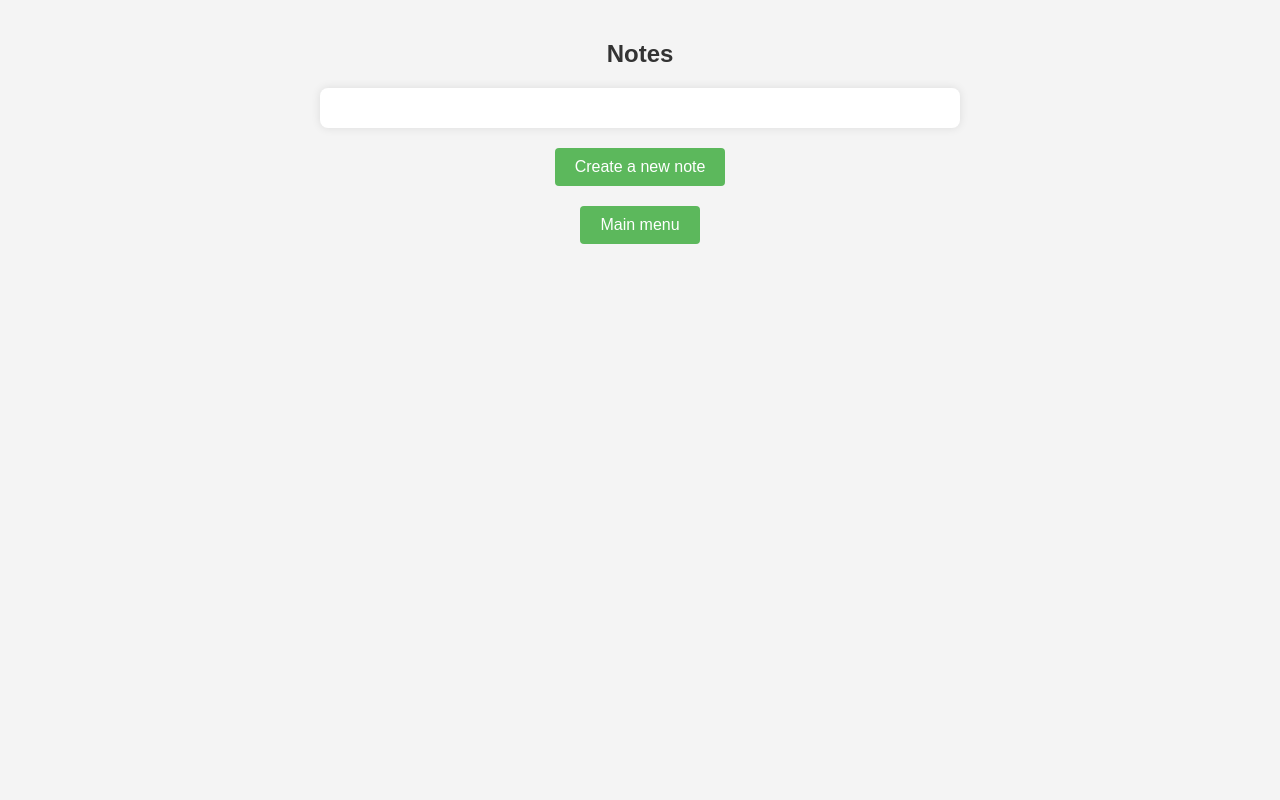
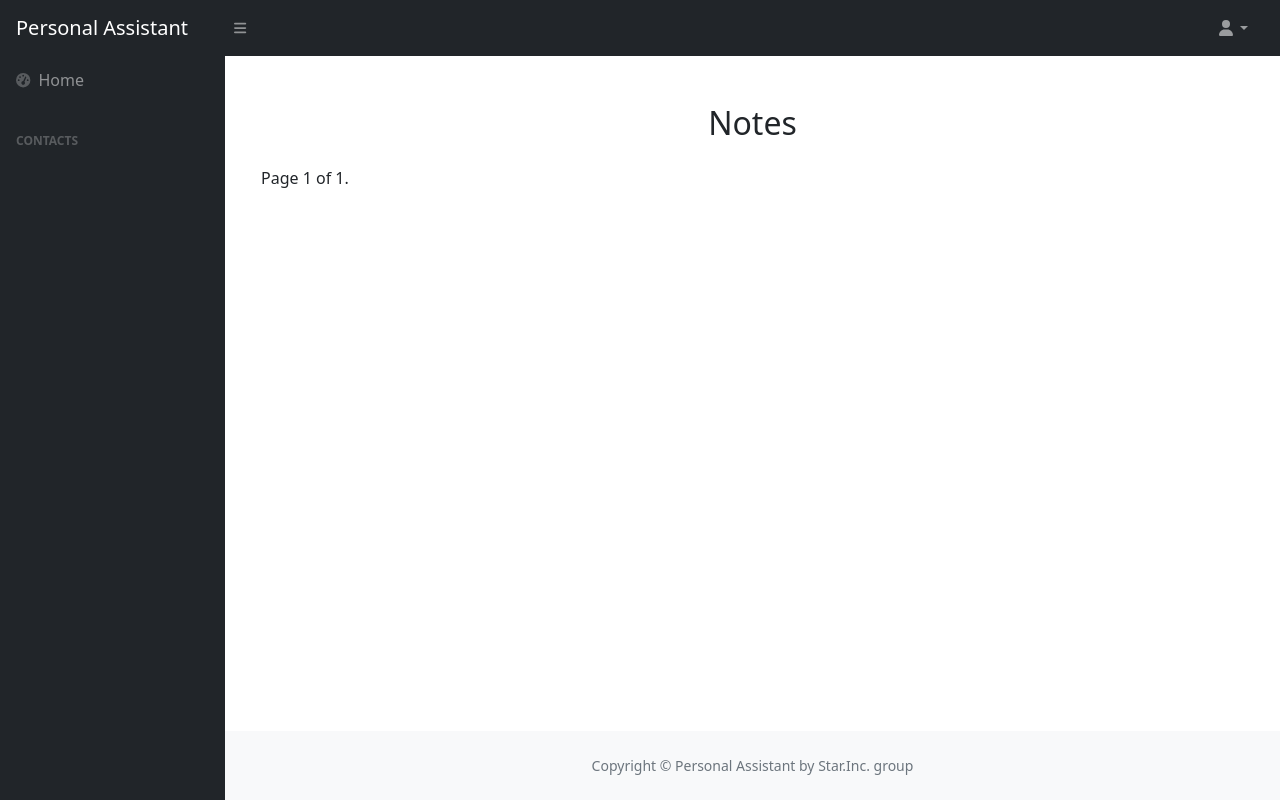
Before and after one commit to dspuliaiev/Personal_web_assistant_deploy, a Django app: page /notes/notes/ in a window 1280 px wide. Run offline with Django 5.2, Linux system fonts and the light colour scheme; data that the repository does not hold is empty; some libraries are stand-ins or nearby versions.

Commit message:
Add files via upload

```diff
--- a/contacts/templates/contacts/base.html
+++ b/contacts/templates/contacts/base.html
@@ -10,6 +10,7 @@
     <title>{% block title %}{% endblock %}</title>
     <link href="https://cdn.jsdelivr.net/npm/simple-datatables@7.1.2/dist/style.min.css" rel="stylesheet"/>
     <link rel="stylesheet" href="{% static 'contacts/styles.css'%}">
+
     <script src="https://use.fontawesome.com/releases/v6.3.0/js/all.js" crossorigin="anonymous"></script>
 </head>
 <body class="sb-nav-fixed">
@@ -67,6 +68,16 @@
                         <div class="sb-nav-link-icon"><i class="fas fa-calendar-alt"></i></div>
                         Upcoming birthdays
                     </a>
+                    <div class="sb-sidenav-menu-heading">NOTES</div>
+                    <a class="nav-link" href="{% url 'notes:note_list' %}">
+                        <div class="sb-nav-link-icon"><i class="fas fa-list"></i></div>
+                        Note List
+                    </a>
+                    <a class="nav-link" href="{% url 'notes:note_create' %}">
+                        <div class="sb-nav-link-icon"><i class="fas fa-plus"></i></div>
+                        Create Note
+                    </a>
+
                     {% endif %}
                 </div>
             </div>
--- a/notes/templates/notes/note_list.html
+++ b/notes/templates/notes/note_list.html
@@ -1,71 +1,48 @@
-<!DOCTYPE html>
-<html lang="en">
-<head>
-    <meta charset="UTF-8"/>
-    <title>Notes</title>
-    <style>
-        body {
-            font-family: Arial, sans-serif;
-            background-color: #f4f4f4;
-            padding: 20px;
-            margin: 0;
-        }
-        h2 {
-            text-align: center;
-            color: #333;
-        }
-        .notes-container,
-        .menu-container {
-            background: white;
-            padding: 20px;
-            border-radius: 8px;
-            box-shadow: 0 0 10px rgba(0, 0, 0, 0.1);
-            max-width: 600px;
-            margin: 20px auto;
-        }
-        .note {
-            padding: 10px;
-            border-bottom: 1px solid #eee;
-        }
-        .note:last-child {
-            border-bottom: none;
-        }
-        .note a, .menu-link {
-            color: #5cb85c;
-            text-decoration: none;
-            margin-right: 10px;
-        }
-        .note a:hover, .menu-link:hover {
-            text-decoration: underline;
-        }
-        .create-link, .menu-link {
-            display: block;
-            width: fit-content;
-            background-color: #5cb85c;
-            color: white;
-            text-align: center;
-            padding: 10px 20px;
-            border-radius: 4px;
-            text-decoration: none;
-            margin: 20px auto;
-        }
-        .create-link:hover, .menu-link:hover {
-            background-color: #4cae4c;
-        }
-    </style>
-</head>
-<body>
-    <h2>Notes</h2>
-    <div class="notes-container">
+{% extends "contacts/base.html" %}
+
+{% block title %}Notes{% endblock %}
+
+{% block content %}
+<div class="container mt-5">
+    <h2 class="text-center mb-4">Notes</h2>
+    <div class="notes-container" style="background-color: #f8f9fa;">
         {% for note in notes %}
-        <div class="note">
-            {{ note.title }} -
-            <a href="{% url 'notes:note_update' note.pk %}">Edit</a> -
-            <a href="{% url 'notes:note_delete' note.pk %}">Delete</a>
+        <div class="note card mb-3" style="background-color: #f9f9f9;">
+            <div class="card-body">
+                <h5 class="card-title">{{ note.title }}</h5>
+                <div class="card-text">
+                    {{ note.content|truncatewords:30 }}
+                </div>
+                <p class="tags">
+                    <strong>Tags:</strong>
+                    {% for tag in note.tags.all %}
+                        <span class="badge bg-secondary">{{ tag.name }}</span>
+                    {% empty %}
+                        <span>No tags</span>
+                    {% endfor %}
+                </p>
+                <div class="mt-3">
+                    <a href="{% url 'notes:note_update' note.pk %}" class="btn btn-secondary">Edit</a>
+                    <a href="{% url 'notes:note_delete' note.pk %}" class="btn btn-danger">Delete</a>
+                </div>
+            </div>
         </div>
         {% endfor %}
     </div>
-    <a href="{% url 'notes:note_create' %}" class="create-link">Create a new note</a>
-    <a href="{% url 'contacts:main' %}" class="menu-link">Main menu</a>
-</body>
-</html>
+    <div class="pagination">
+        <span class="step-links">
+            {% if notes.has_previous %}
+                <a href="?page=1" class="btn btn-outline-secondary">&laquo; first</a>
+                <a href="?page={{ notes.previous_page_number }}" class="btn btn-outline-secondary">previous</a>
+            {% endif %}
+            <span class="current">
+                Page {{ notes.number }} of {{ notes.paginator.num_pages }}.
+            </span>
+            {% if notes.has_next %}
+                <a href="?page={{ notes.next_page_number }}" class="btn btn-outline-secondary">next</a>
+                <a href="?page={{ notes.paginator.num_pages }}" class="btn btn-outline-secondary">last &raquo;</a>
+            {% endif %}
+        </span>
+    </div>
+</div>
+{% endblock %}
--- a/notes/views.py
+++ b/notes/views.py
@@ -2,9 +2,16 @@
 from django.shortcuts import render, redirect, get_object_or_404
 from .models import Note, Tag
 from .forms import NoteForm
+from django.core.paginator import Paginator
+
 # Create your views here.
 def note_list(request):
-    notes = Note.objects.all()
+    notes_list = Note.objects.all()
+    paginator = Paginator(notes_list, 10)  # Показывать по 10 заметок на странице
+
+    page_number = request.GET.get('page')
+    notes = paginator.get_page(page_number)
+
     return render(request, 'notes/note_list.html', {'notes': notes})
 
 def note_create(request):
@@ -13,15 +20,17 @@ def note_create(request):
         if form.is_valid():
             note = form.save(commit=False)
             note.save()
-            # Парсинг строки тегов и добавление их в note
             tag_names = form.cleaned_data['tags'].split(',')
             for name in tag_names:
-                tag, created = Tag.objects.get_or_create(name=name.strip())
-                note.tags.add(tag)
+                name = name.strip()
+                if name:
+                    tag, created = Tag.objects.get_or_create(name=name)
+                    note.tags.add(tag)
             return redirect('notes:note_list')
     else:
         form = NoteForm()
     return render(request, 'notes/note_form.html', {'form': form})
+
 
 def note_update(request, pk):
     note = get_object_or_404(Note, pk=pk)
@@ -34,17 +43,17 @@ def note_update(request, pk):
 
             tag_names = form.cleaned_data['tags'].split(',')
             for name in tag_names:
-
                 name = name.strip()
                 if name:
                     tag, created = Tag.objects.get_or_create(name=name)
                     updated_note.tags.add(tag)
-
+            updated_note.save()
             return redirect('notes:note_list')
     else:
         form = NoteForm(instance=note)
 
     return render(request, 'notes/note_form.html', {'form': form, 'note': note})
+
 
 
 def note_delete(request, pk):
```
Also changed, not shown: notes/forms.py (+9 -1 lines), notes/static/notes/notes_style.css (added, +114 -0 lines), notes/templates/notes/note_confirm_delete.html (+12 -50 lines), notes/templates/notes/note_form.html (+23 -71 lines), contacts/static/contacts/styles.css.
